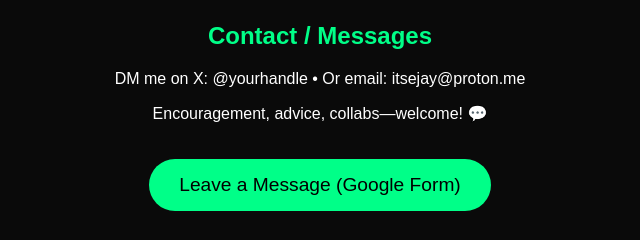
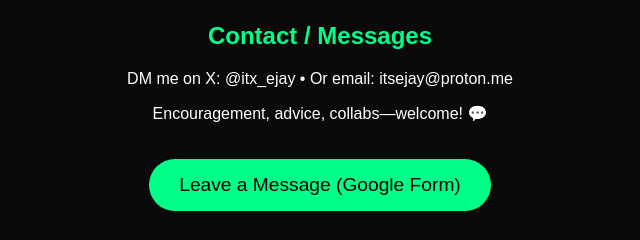
Before and after one commit to itsejay/itsejay.github.io, a plain HTML site: page index.html in a window 1280 px wide. Shown: the part 1450-1690 px from the top of the page, 320-960 px from the left. Drawn offline with Linux system fonts and the light colour scheme.

Commit message:
Update index.html

```diff
--- a/index.html
+++ b/index.html
@@ -77,7 +77,7 @@
 
     <section id="contact">
         <h2>Contact / Messages</h2>
-        <p>DM me on X: @yourhandle • Or email: itsejay@proton.me</p>
+        <p>DM me on X: @itx_ejay • Or email: itsejay@proton.me</p>
         <p>Encouragement, advice, collabs—welcome! 💬</p>
         <a href="https://forms.gle/mbhxcyzTFUtADbub6" target="_blank" class="btn">Leave a Message (Google Form)</a>
     </section>
```
